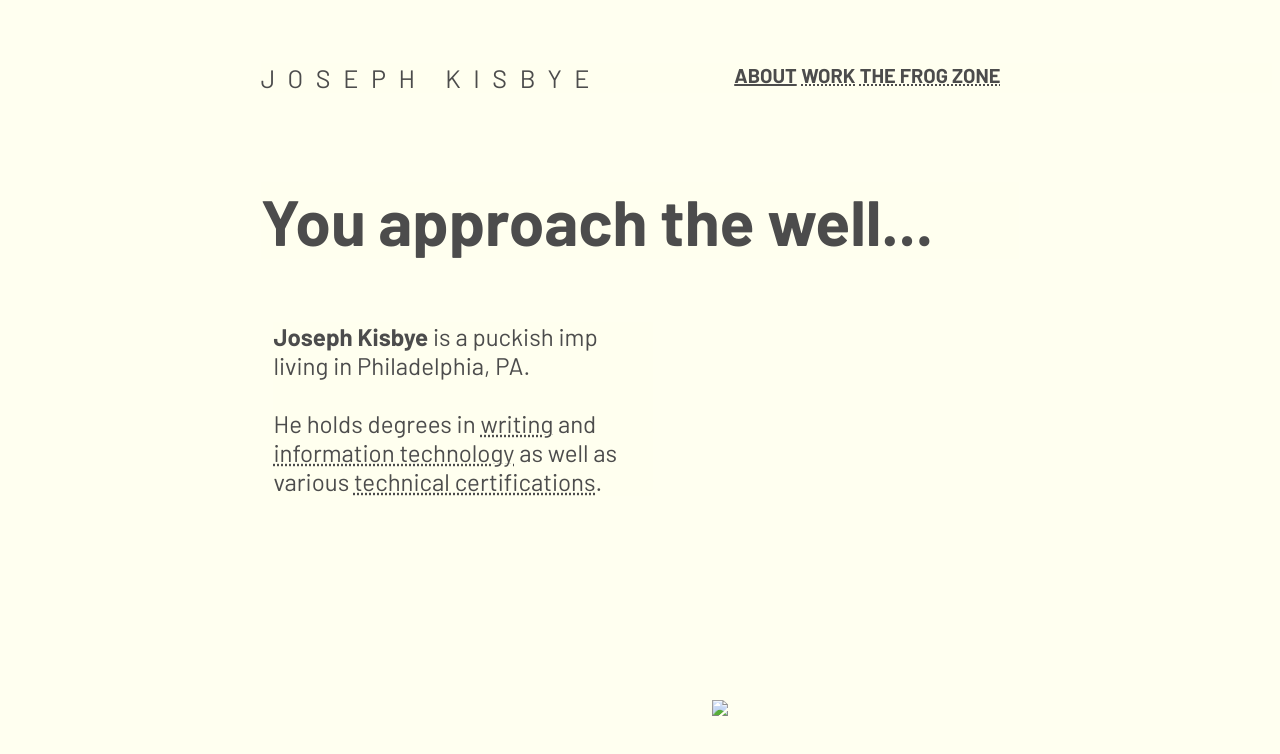
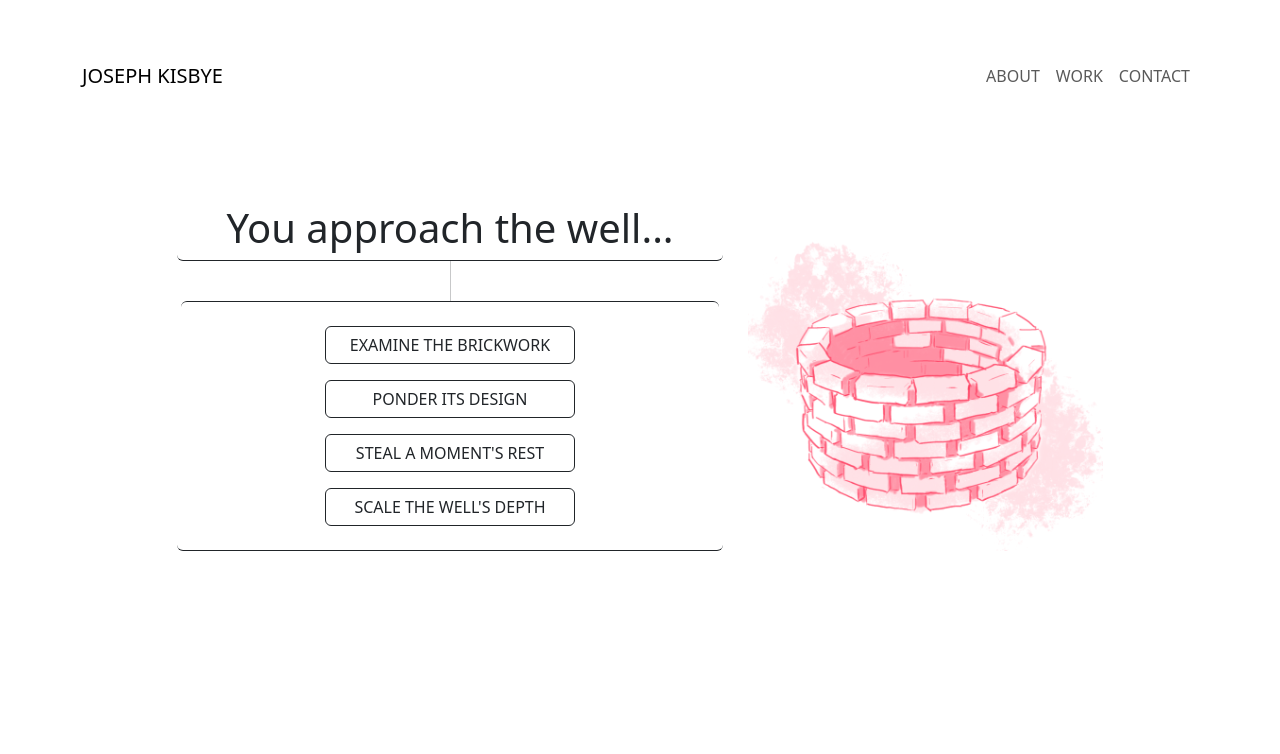
Before and after one commit to nope2jope/personalsite, a plain HTML site: page index.html in a window 1280 px wide. Drawn offline with nearby package versions, Linux system fonts and the light colour scheme.

Commit message:
bootstrap overhaul

```diff
--- a/index.html
+++ b/index.html
@@ -1,39 +1,76 @@
-<!DOCTYPE html>
 <html lang="en">
-    <head>
-        <meta name="viewport" content="width=device-width, initial-scale=1.0">
+<head>
+    <meta charset="UTF-8">
+    <meta name="viewport" content="width=device-width, initial-scale=1.0">
+    <title>JOSEPH KISBYE</title>
 
-        <link rel="preconnect" href="https://fonts.googleapis.com">
-        <link rel="preconnect" href="https://fonts.gstatic.com" crossorigin>
-        <link href="https://fonts.googleapis.com/css2?family=Barlow:ital,wght@0,100;0,200;0,300;0,400;0,500;0,600;0,700;0,800;0,900;1,100;1,200;1,300;1,400;1,500;1,600;1,700;1,800;1,900&display=swap" rel="stylesheet">
-        <link rel="stylesheet" href="restyle.css">
-        <script>
-            var count = 0;
-            var dots = setInterval(function(){
-            document.getElementById("resting").innerHTML = "resting" + new Array(count % 5).join('.');
-            count++;
-            }, 750); // sets the speed
-        </script>
+    <!-- bootstrap css-->
+    <link href="https://cdn.jsdelivr.net/npm/bootstrap@5.3.3/dist/css/bootstrap.min.css" rel="stylesheet" integrity="sha384-QWTKZyjpPEjISv5WaRU9OFeRpok6YctnYmDr5pNlyT2bRjXh0JMhjY6hW+ALEwIH" crossorigin="anonymous">
 
-    </head>
-    <body>
-        <main>
-            <header class="headertext"><span class="kerned">JOSEPH KISBYE</span>
-                <div class="navbar"><a class="navlink" href="index.html" style="text-decoration-style:solid";>ABOUT</a> <a class="navlink" href="work.html">WORK</a> <a class="navlink" href="frogzone.html">THE FROG ZONE</a>
-                </div></header>
-                <div>
-                <span class="headlinetext"><h1>You approach the well...</h1></span>
-                <span class="sitetext"><p><b>Joseph Kisbye</b> is a puckish imp living in Philadelphia, PA.
-                <br><br>He holds degrees in <span class="hovertext">writing<span class="tooltip-text" id="fade"><b>Bachelor's of Fine Arts, Writing</b><br>Pratt Institute (2014)<br>Concentation: Poetry<br>Graduating GPA: 3.8 with Highest Honors</span></span>
-                     and <span class="hovertext">information technology<span class="tooltip-text" id="fade"><b>Bachelor's of Science, Information Technology</b><br>Western Governor's University (2024)<br>Capstone Project: Custom Private Cloud Storage Solution<br>Graduating GPA: 3.0</span></span>
-                    as well as various <span class="hovertext">technical certifications<span class="tooltip-text" id="fade">
-                        <b>Information Technology:</b><br>CompTIA A+ (2023)<br>CompTIA Net+ (2023)<br>CompTIA Security+ (2023)<br>LPI Linux Essentials (2023)<br>AWS Cloud Practitioner (2023)<br>ITIL Foundations (2023)<br><br>
-                        <b>Gemology:</b><br>Gemological Institute of America, Applied Jewelry Professional (2021)<br><br>
-                        <b>Wine and Spirits:</b><br>Wine and Spirits Educational Trust, Level One (2015)<br> Wine and Spirits Educational Trust, Level Two (2015)<br>Court of Master Sommeliers, Level One (2017)</span></span>.
-                </p>
-                </span>
-            </div><div class="bottom-sticky">
-            <img class="watermark" src="well shady RR.png"></div>
-            </main>
-    </body>
+    <!-- custom style-->
+    <link href="style.css" rel="stylesheet">
+</head>
+
+<body>
+    <!-- navbar -->
+    <nav class="navbar navbar-expand-sm">
+        <div class="container px-6 my-5">
+            <a href="index.html" class="navbar-brand">
+                <span>JOSEPH KISBYE</span>
+            </a>
+            <!-- mobile navigation toggle-->
+            <button class="navbar-toggler" type="button" data-bs-toggle="collapse" data-bs-target="#main-nav" aria-controls="main-nav" aria-expanded="false" aria-label="Toggle navigation">
+            <span class="navbar-toggler-icon"></span>
+            </button>
+
+            <!-- navbar links -->
+            <div class="collapse navbar-collapse justify-content-end align-center" id="main-nav">
+                <ul class="navbar-nav">
+                    <li class="nav-item">
+                        <a class="nav-link" href="about.html">ABOUT</a>
+                    </li>
+                    <li class="nav-item">
+                        <a class="nav-link" href="writing.html">WORK</a>
+                    </li>
+                    <li class="nav-item">
+                        <a class="nav-link" href="">CONTACT</a>
+                    </li>
+                </ul>
+            </div>
+        </div>
+    </nav>
+
+    <!-- body content -->
+    <section id="LANDING">
+        <div class="container my-5 ">
+            <div class="row justify-content-center">
+
+                <div class="col-sm-6 col-md-6">
+                    <h1 class="pt-1 pb-2 px-2 mb-0 text-center border-bottom rounded-bottom border-dark">You approach the well...</h1>
+
+                    <!-- vertical line -->
+                    <div class="justify-content-center d-flex" style="height: 40px;">
+                        <div class="vr bg-dark"></div>
+                    </div>
+
+                    <!-- buttons-->
+                    <div class="text-center mt-0 pt-4 px-0 mx-1 text-center border-top rounded-top border-dark"><a class="landing-button btn btn-outline-dark" href="writing.html">EXAMINE THE BRICKWORK</a></div>
+                    <div class="text-center mt-3"><a class="landing-button btn btn-outline-dark" href="">PONDER ITS DESIGN</a></div>
+                    <div class="text-center mt-3"><a class="landing-button btn btn-outline-dark" href="about.html">STEAL A MOMENT'S REST</a></div>
+                    <div class="text-center mt-3 pb-4 border-bottom rounded-bottom border-dark"><a class="landing-button btn btn-outline-dark" href="">SCALE THE WELL'S DEPTH</a></div>
+                </div>
+
+                <!-- well -->
+                <div class="col-sm-6 col-md-4 align-self-end"><img class="img-fluid" src="/assets/well shady RR.png"></div>
+            </div>
+        </div>
+        </section>
+
+
+
+
+
+    <!-- bootstrap script -->
+    <script src="https://cdn.jsdelivr.net/npm/bootstrap@5.3.3/dist/js/bootstrap.bundle.min.js" integrity="sha384-YvpcrYf0tY3lHB60NNkmXc5s9fDVZLESaAA55NDzOxhy9GkcIdslK1eN7N6jIeHz" crossorigin="anonymous"></script>
+</body>
 </html>
--- /dev/null
+++ b/style.css
@@ -0,0 +1,3 @@
+.landing-button {
+    min-width: 250px;
+}
```
Also changed, not shown: about.html (added, +60 -0 lines), writing.html (added, +91 -0 lines), assets/rabbit RR.png (added), assets/well shady RR.png (added).
